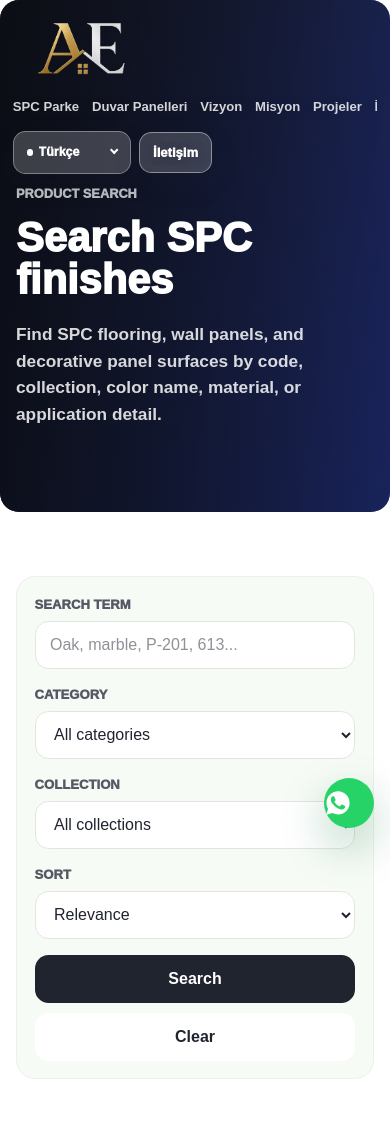
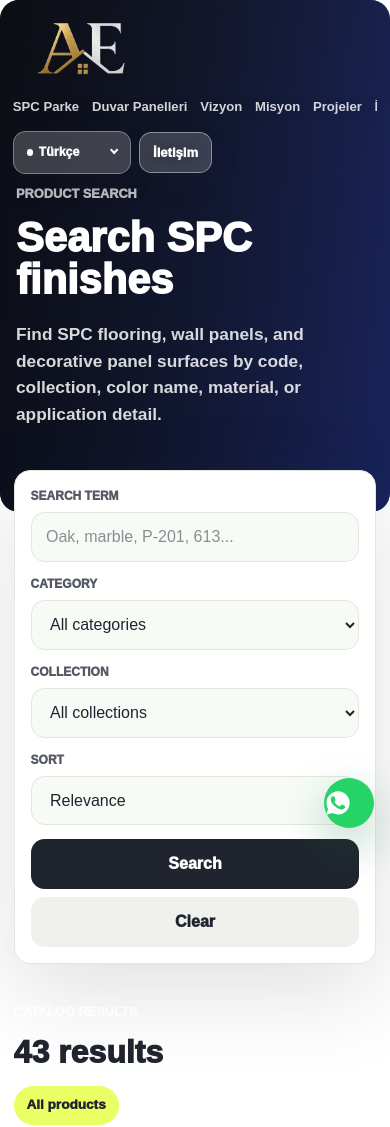
Before and after one commit to kblykply/ae, a Next.js app: page /search in a window 390 px wide. Shown: the top 1127 px of the page. Built offline with nearby package versions, Linux system fonts and the light colour scheme.

Commit message:
Improve search page UI

```diff
--- a/app/globals.css
+++ b/app/globals.css
@@ -1503,6 +1503,183 @@ img {
   background:
     linear-gradient(115deg, rgba(32, 36, 47, 0.96), rgba(53, 83, 255, 0.72)),
     #20242f;
+  min-height: 29rem;
+}
+
+.search-hero-content {
+  max-width: 58rem;
+  padding-bottom: 6rem;
+}
+
+.catalog-search {
+  margin: -3.8rem auto 0;
+  max-width: 113rem;
+  padding: 0 clamp(1rem, 4vw, 3rem) 4rem;
+  position: relative;
+  z-index: 3;
+}
+
+.catalog-search-panel {
+  align-items: end;
+  background: #ffffff;
+  border: 1px solid #e4e7df;
+  border-radius: 1.2rem;
+  box-shadow: 0 28px 90px rgba(31, 35, 48, 0.14);
+  display: grid;
+  gap: 0.85rem;
+  grid-template-columns: minmax(14rem, 1.35fr) repeat(3, minmax(9.5rem, 0.82fr)) auto;
+  padding: 1rem;
+}
+
+.catalog-search-field {
+  display: grid;
+  gap: 0.42rem;
+  min-width: 0;
+}
+
+.catalog-search-field label {
+  color: #555963;
+  font-size: 0.75rem;
+  font-weight: 950;
+  text-transform: uppercase;
+}
+
+.catalog-search-field input,
+.catalog-search-field select {
+  background: #f7fbf6;
+  border: 1px solid #e3e6df;
+  border-radius: 0.85rem;
+  color: var(--ink);
+  min-height: 3.1rem;
+  outline: 0;
+  padding: 0 0.9rem;
+  width: 100%;
+}
+
+.catalog-search-field input:focus,
+.catalog-search-field select:focus {
+  border-color: var(--blue);
+  box-shadow: 0 0 0 3px rgba(53, 83, 255, 0.14);
+}
+
+.catalog-search-actions {
+  display: grid;
+  gap: 0.55rem;
+  grid-template-columns: 1fr auto;
+}
+
+.catalog-search-actions button,
+.catalog-search-actions a {
+  align-items: center;
+  border-radius: 0.85rem;
+  display: inline-flex;
+  font-weight: 950;
+  justify-content: center;
+  min-height: 3.1rem;
+  padding: 0 1rem;
+  text-decoration: none;
+  white-space: nowrap;
+}
+
+.catalog-search-actions button {
+  background: #20242f;
+  border: 0;
+  color: #ffffff;
+  cursor: pointer;
+}
+
+.catalog-search-actions a {
+  background: #f0f1ed;
+  color: var(--ink);
+}
+
+.catalog-search-results {
+  display: grid;
+  gap: 1.2rem;
+  margin-top: 2.4rem;
+}
+
+.catalog-search-summary {
+  align-items: end;
+  display: flex;
+  gap: 1rem;
+  justify-content: space-between;
+}
+
+.catalog-search-summary h2 {
+  color: var(--ink);
+  font-size: clamp(2rem, 4vw, 3rem);
+  font-weight: 950;
+  line-height: 1.08;
+  margin: 0;
+}
+
+.catalog-search-summary span {
+  background: var(--lime);
+  border-radius: 999px;
+  color: var(--ink);
+  font-size: 0.85rem;
+  font-weight: 950;
+  padding: 0.6rem 0.8rem;
+}
+
+.catalog-search-grid {
+  display: grid;
+  gap: 1rem;
+  grid-template-columns: repeat(4, minmax(0, 1fr));
+}
+
+.catalog-search-card {
+  background: #f7fbf6;
+  border: 1px solid #edf0ea;
+  border-radius: 1.05rem;
+  color: var(--ink);
+  display: grid;
+  overflow: hidden;
+  text-decoration: none;
+  transition:
+    box-shadow 180ms ease,
+    transform 180ms ease;
+}
+
+.catalog-search-card:hover {
+  box-shadow: 0 18px 46px rgba(31, 35, 48, 0.12);
+  transform: translateY(-3px);
+}
+
+.catalog-search-card-image {
+  aspect-ratio: 1.12;
+  background: #ffffff;
+  display: block;
+  position: relative;
+}
+
+.catalog-search-card-image img {
+  object-fit: cover;
+}
+
+.catalog-search-card-body {
+  display: grid;
+  gap: 0.25rem;
+  padding: 0.9rem;
+}
+
+.catalog-search-card-body small {
+  color: #777b82;
+  font-size: 0.78rem;
+  font-weight: 950;
+}
+
+.catalog-search-card-body strong {
+  font-size: 1rem;
+  font-weight: 950;
+  line-height: 1.15;
+}
+
+.catalog-search-card-body span {
+  color: #5d626d;
+  font-size: 0.82rem;
+  font-weight: 750;
 }
 
 .search-layout {
@@ -1860,6 +2037,22 @@ img {
     grid-template-columns: 1fr;
   }
 
+  .catalog-search-panel {
+    grid-template-columns: repeat(2, minmax(0, 1fr));
+  }
+
+  .catalog-search-field-wide {
+    grid-column: 1 / -1;
+  }
+
+  .catalog-search-actions {
+    grid-column: 1 / -1;
+  }
+
+  .catalog-search-grid {
+    grid-template-columns: repeat(3, minmax(0, 1fr));
+  }
+
   .search-filters {
     position: static;
   }
@@ -1987,6 +2180,33 @@ img {
     flex-direction: column;
   }
 
+  .search-hero {
+    min-height: 31rem;
+  }
+
+  .catalog-search {
+    margin-top: -2.6rem;
+  }
+
+  .catalog-search-panel {
+    border-radius: 1rem;
+    grid-template-columns: 1fr;
+  }
+
+  .catalog-search-field-wide,
+  .catalog-search-actions {
+    grid-column: auto;
+  }
+
+  .catalog-search-summary {
+    align-items: flex-start;
+    flex-direction: column;
+  }
+
+  .catalog-search-grid {
+    grid-template-columns: repeat(2, minmax(0, 1fr));
+  }
+
   .search-result-grid {
     grid-template-columns: repeat(2, minmax(0, 1fr));
   }
@@ -2048,6 +2268,15 @@ img {
 
   .search-filter-actions,
   .search-result-grid {
+    grid-template-columns: 1fr;
+  }
+
+  .catalog-search {
+    padding-inline: 0.85rem;
+  }
+
+  .catalog-search-actions,
+  .catalog-search-grid {
     grid-template-columns: 1fr;
   }
 
--- a/app/search/page.tsx
+++ b/app/search/page.tsx
@@ -156,11 +156,11 @@ export default async function SearchPage({ searchParams }: SearchPageProps) {
       : `${filteredProducts.length} results`;
 
   return (
-    <main className="site-shell">
+    <main className="site-shell search-page">
       <section className="catalog-hero search-hero">
         <CatalogHeader />
         <div className="catalog-hero-overlay" />
-        <div className="catalog-hero-content">
+        <div className="catalog-hero-content search-hero-content">
           <p className="eyebrow">Product search</p>
           <h1>Search SPC finishes</h1>
           <p>
@@ -170,9 +170,9 @@ export default async function SearchPage({ searchParams }: SearchPageProps) {
         </div>
       </section>
 
-      <section className="search-layout">
-        <form action="/search" className="search-filters" method="get">
-          <div>
+      <section className="catalog-search">
+        <form action="/search" className="catalog-search-panel" method="get">
+          <div className="catalog-search-field catalog-search-field-wide">
             <label htmlFor="search-query">Search term</label>
             <input
               defaultValue={query}
@@ -183,7 +183,7 @@ export default async function SearchPage({ searchParams }: SearchPageProps) {
             />
           </div>
 
-          <div>
+          <div className="catalog-search-field">
             <label htmlFor="search-category">Category</label>
             <select
               defaultValue={activeCategory}
@@ -199,7 +199,7 @@ export default async function SearchPage({ searchParams }: SearchPageProps) {
             </select>
           </div>
 
-          <div>
+          <div className="catalog-search-field">
             <label htmlFor="search-collection">Collection</label>
             <select
               defaultValue={activeCollection}
@@ -215,7 +215,7 @@ export default async function SearchPage({ searchParams }: SearchPageProps) {
             </select>
           </div>
 
-          <div>
+          <div className="catalog-search-field">
             <label htmlFor="search-sort">Sort</label>
             <select defaultValue={sort} id="search-sort" name="sort">
               <option value="relevance">Relevance</option>
@@ -224,14 +224,14 @@ export default async function SearchPage({ searchParams }: SearchPageProps) {
             </select>
           </div>
 
-          <div className="search-filter-actions">
+          <div className="catalog-search-actions">
             <button type="submit">Search</button>
             <Link href="/search">Clear</Link>
           </div>
         </form>
 
-        <div className="search-results">
-          <div className="search-summary">
+        <div className="catalog-search-results">
+          <div className="catalog-search-summary">
             <div>
               <p className="eyebrow">Catalog results</p>
               <h2>{summary}</h2>
@@ -240,14 +240,14 @@ export default async function SearchPage({ searchParams }: SearchPageProps) {
           </div>
 
           {filteredProducts.length > 0 ? (
-            <div className="directory-grid search-result-grid">
+            <div className="catalog-search-grid">
               {filteredProducts.map((product) => (
                 <Link
-                  className="directory-card"
+                  className="catalog-search-card"
                   href={`/products/${product.slug}`}
                   key={product.code}
                 >
-                  <span className="directory-card-image">
+                  <span className="catalog-search-card-image">
                     <Image
                       alt={`${product.name} ${product.code}`}
                       fill
@@ -255,7 +255,7 @@ export default async function SearchPage({ searchParams }: SearchPageProps) {
                       src={product.image}
                     />
                   </span>
-                  <span className="directory-card-body">
+                  <span className="catalog-search-card-body">
                     <small>{product.code}</small>
                     <strong>{product.name}</strong>
                     <span>{product.collection.tr}</span>
```
